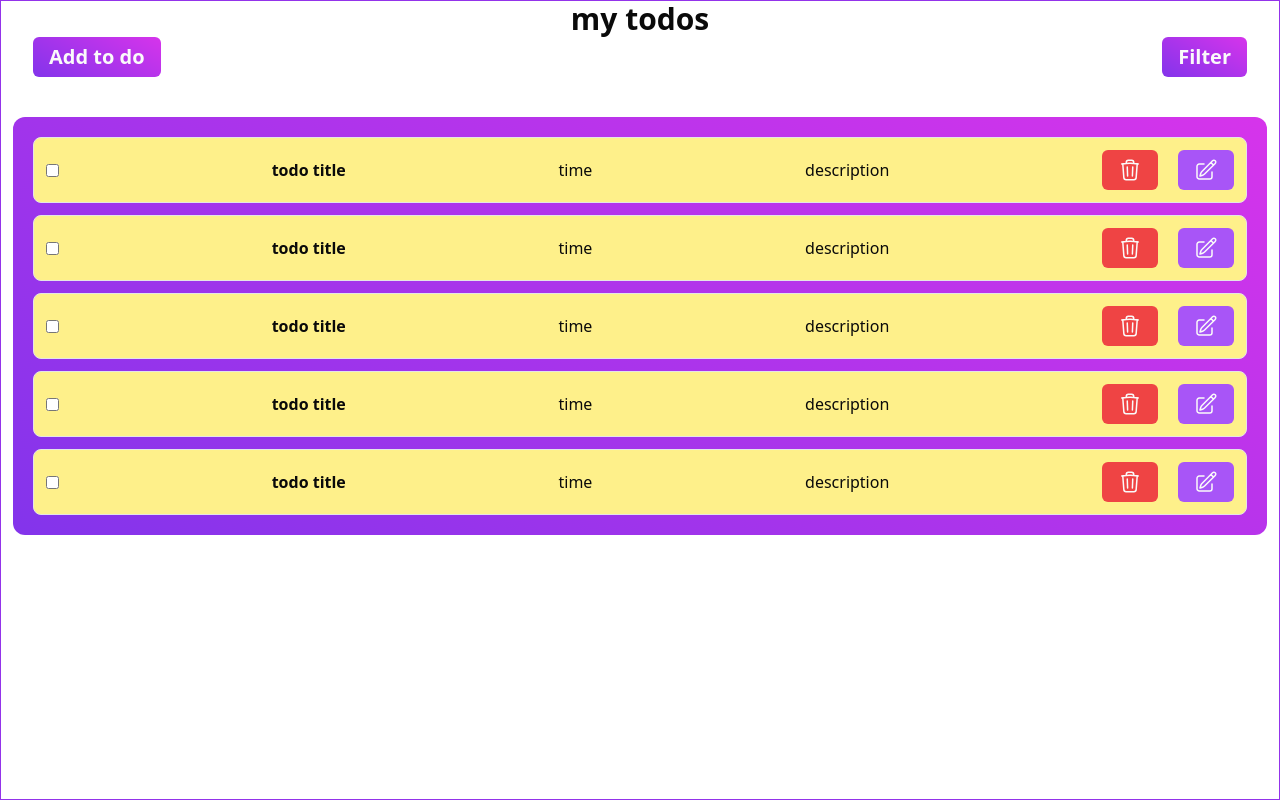
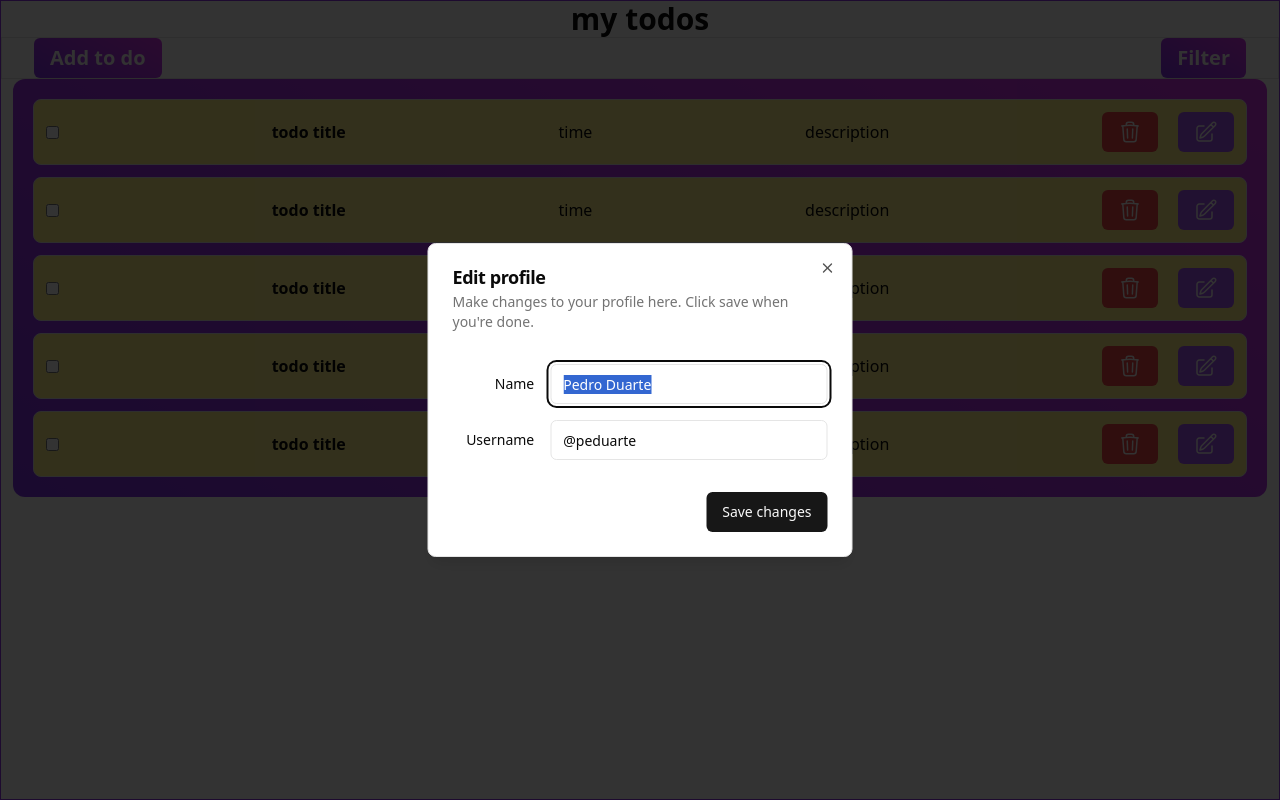
Before and after one commit to Siftab/redux-with-shadcn, a React (Vite) app: page / in a window 1280 px wide. Both pictures are taken after a click on the button "Add to do". Built offline with nearby package versions, Linux system fonts and the light colour scheme.

Commit message:
bug(ui): modal bug

```diff
--- a/package.json
+++ b/package.json
@@ -12,6 +12,7 @@
   "dependencies": {
     "@radix-ui/react-dialog": "^1.1.1",
     "@radix-ui/react-dropdown-menu": "^2.1.1",
+    "@radix-ui/react-label": "^2.1.0",
     "@radix-ui/react-slot": "^1.1.0",
     "@reduxjs/toolkit": "^2.2.7",
     "class-variance-authority": "^0.7.0",
--- a/src/components/todo/AddToDo.tsx
+++ b/src/components/todo/AddToDo.tsx
@@ -0,0 +1,61 @@
+
+import React from "react";
+import { Button } from "../ui/button";
+import {   Dialog,
+    DialogContent,
+    DialogDescription,
+    DialogFooter,
+    DialogHeader,
+    DialogTitle,
+    DialogTrigger, } from "../ui/dialog";
+import { Input } from "../ui/input";
+import { Label } from "../ui/label";
+
+const AddToDo = () => {
+  return (
+    <Dialog>
+      <DialogTrigger asChild>
+        <Button className="bg-primary-gradient text-xl font-semibold">
+          Add to do
+        </Button>
+      </DialogTrigger>
+      <DialogContent className="sm:max-w-[425px]">
+        <DialogHeader>
+          <DialogTitle>Edit profile</DialogTitle>
+          <DialogDescription>
+            Make changes to your profile here. Click save when you're done.
+          </DialogDescription>
+        </DialogHeader>
+        <div className="grid gap-4 py-4">
+          <div className="grid grid-cols-4 items-center gap-4">
+            <Label htmlFor="name" className="text-right">
+              Name
+            </Label>
+            <Input
+              id="name"
+              defaultValue="Pedro Duarte"
+              className="col-span-3"
+            />
+          </div>
+          <div className="grid grid-cols-4 items-center gap-4">
+            <Label htmlFor="username" className="text-right">
+              Username
+            </Label>
+            <Input
+              id="username"
+              defaultValue="@peduarte"
+              className="col-span-3"
+            />
+          </div>
+        </div>
+        <DialogFooter>
+          <Button type="submit">Save changes</Button>
+        </DialogFooter>
+      </DialogContent>
+    </Dialog>
+
+
+  );
+};
+
+export default AddToDo;
--- a/src/components/todo/TodoContianer.tsx
+++ b/src/components/todo/TodoContianer.tsx
@@ -1,13 +1,16 @@
 import React from 'react';
 import TodoCard from './TodoCard';
 import { Button } from '../ui/button';
+import AddToDo from './AddToDo';
+// import TodoFilter from './todoFilter';
 
 const TodoContianer = () => {
     return (
         <div className=''>
-            <div className=' flex justify-between px-8 mb-10'>
-                <Button className='bg-primary-gradient text-xl font-semibold'>Add to do </Button>
+            <div className=' flex justify-between  px-8  border '>
+                <AddToDo/>
                 <Button className='bg-primary-gradient text-xl font-semibold'>Filter</Button>
+                {/* <TodoFilter/>    */}
             </div>
             <div className=' bg-primary-gradient p-5 rounded-xl space-y-3 mx-3'>
                 {/* <div className='text-center font-bold bg-white p-5 rounded-lg'>there is no task pending </div> */}
--- /dev/null
+++ b/src/components/todo/TodoFilter.tsx
@@ -0,0 +1,25 @@
+import { DropdownMenu, DropdownMenuContent, DropdownMenuLabel, DropdownMenuRadioGroup, DropdownMenuRadioItem, DropdownMenuSeparator, DropdownMenuTrigger } from '@radix-ui/react-dropdown-menu';
+import React from 'react';
+import { Button } from '../ui/button';
+
+const TodoFilter = () => {
+
+    return (
+        <DropdownMenu>
+        <DropdownMenuTrigger asChild>
+          <Button variant="outline">Open</Button>
+        </DropdownMenuTrigger>
+        <DropdownMenuContent className="w-56">
+          <DropdownMenuLabel>Panel Position</DropdownMenuLabel>
+          <DropdownMenuSeparator />
+          <DropdownMenuRadioGroup value={position} onValueChange={setPosition}>
+            <DropdownMenuRadioItem value="top">Top</DropdownMenuRadioItem>
+            <DropdownMenuRadioItem value="bottom">Bottom</DropdownMenuRadioItem>
+            <DropdownMenuRadioItem value="right">Right</DropdownMenuRadioItem>
+          </DropdownMenuRadioGroup>
+        </DropdownMenuContent>
+      </DropdownMenu>
+    );
+};
+
+export default TodoFilter;
--- /dev/null
+++ b/src/components/ui/input.tsx
@@ -0,0 +1,25 @@
+import * as React from "react"
+
+import { cn } from "@/lib/utils"
+
+export interface InputProps
+  extends React.InputHTMLAttributes<HTMLInputElement> {}
+
+const Input = React.forwardRef<HTMLInputElement, InputProps>(
+  ({ className, type, ...props }, ref) => {
+    return (
+      <input
+        type={type}
+        className={cn(
+          "flex h-10 w-full rounded-md border border-input bg-background px-3 py-2 text-sm ring-offset-background file:border-0 file:bg-transparent file:text-sm file:font-medium file:text-foreground placeholder:text-muted-foreground focus-visible:outline-none focus-visible:ring-2 focus-visible:ring-ring focus-visible:ring-offset-2 disabled:cursor-not-allowed disabled:opacity-50",
+          className
+        )}
+        ref={ref}
+        {...props}
+      />
+    )
+  }
+)
+Input.displayName = "Input"
+
+export { Input }
--- /dev/null
+++ b/src/components/ui/label.tsx
@@ -0,0 +1,24 @@
+import * as React from "react"
+import * as LabelPrimitive from "@radix-ui/react-label"
+import { cva, type VariantProps } from "class-variance-authority"
+
+import { cn } from "@/lib/utils"
+
+const labelVariants = cva(
+  "text-sm font-medium leading-none peer-disabled:cursor-not-allowed peer-disabled:opacity-70"
+)
+
+const Label = React.forwardRef<
+  React.ElementRef<typeof LabelPrimitive.Root>,
+  React.ComponentPropsWithoutRef<typeof LabelPrimitive.Root> &
+    VariantProps<typeof labelVariants>
+>(({ className, ...props }, ref) => (
+  <LabelPrimitive.Root
+    ref={ref}
+    className={cn(labelVariants(), className)}
+    {...props}
+  />
+))
+Label.displayName = LabelPrimitive.Root.displayName
+
+export { Label }
```
Also changed, not shown: 1 other file (tests, documents, lock files or other folders).
